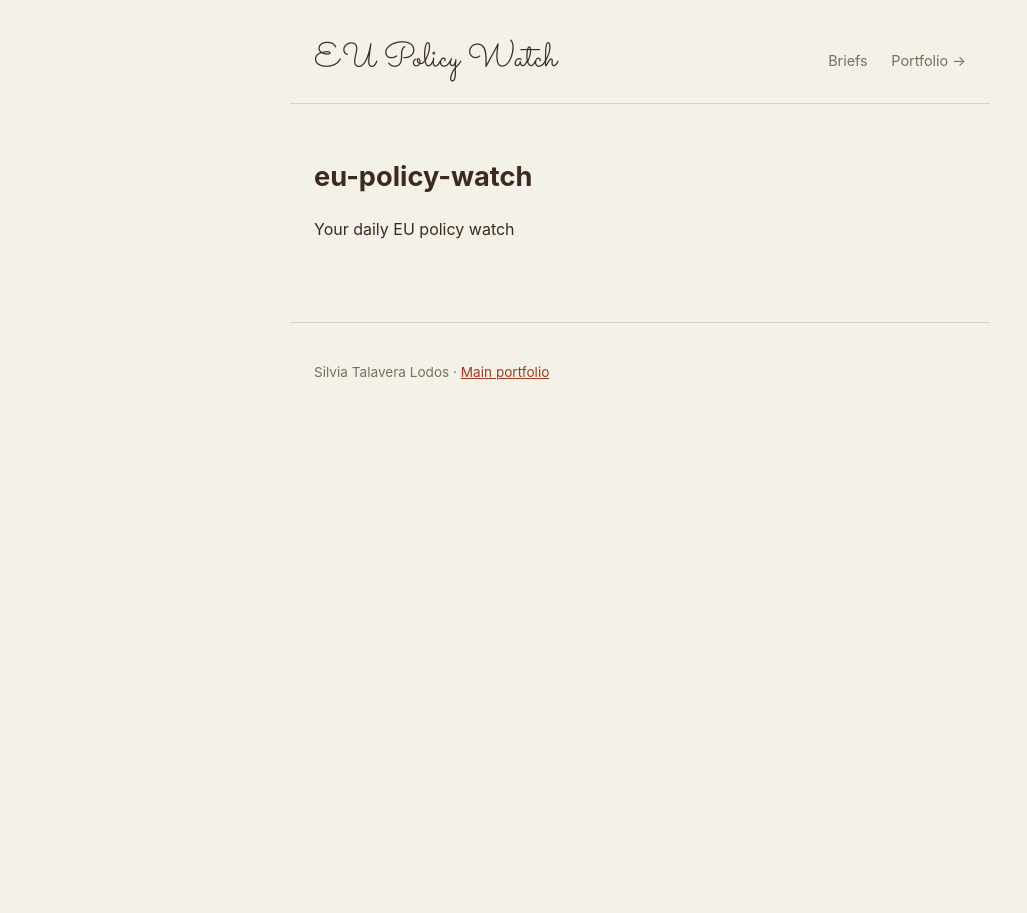
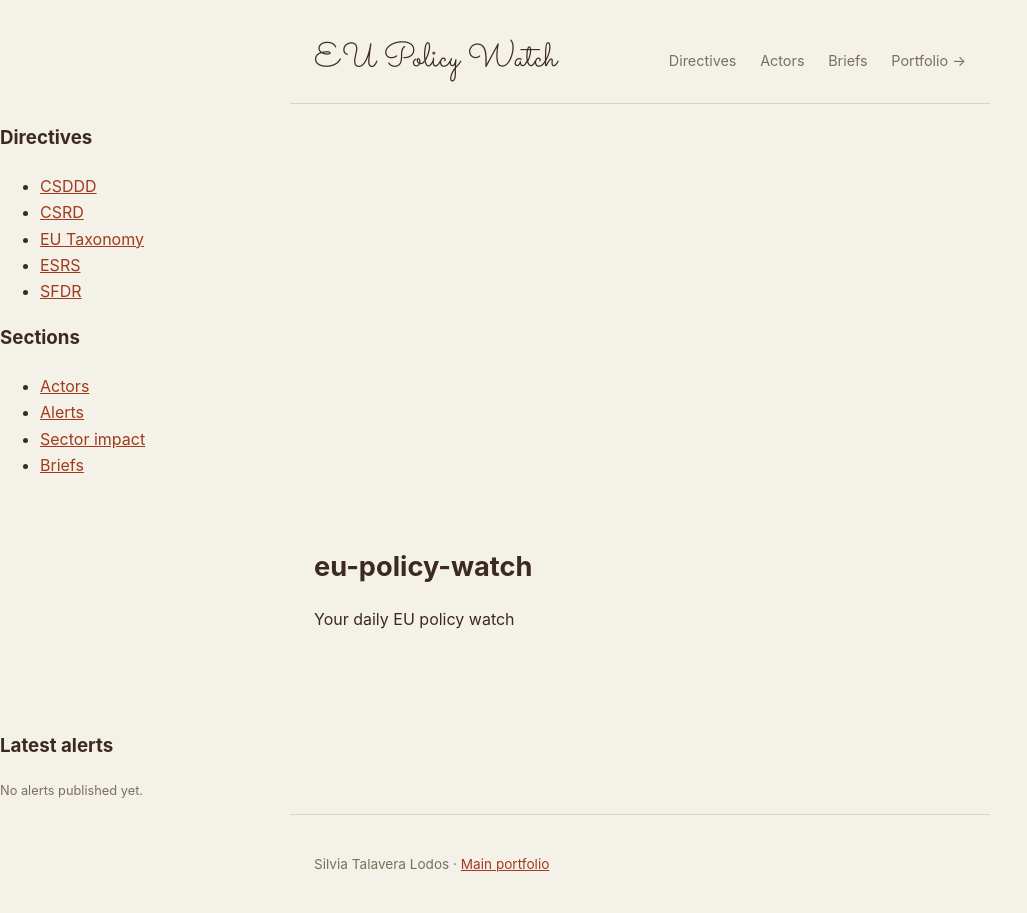
Before and after one commit to stalaveralodos-ux/eu-policy-watch, a Jekyll site: the page built from README.md, in a window 1280 px wide. Shown: the whole page, without its empty margins (0-1027 px from the left). Built offline with Jekyll 4.4.1, drawn with Linux system fonts in a browser that asks for light colours; our own code applies the rules of GitHub Pages for plain Markdown files.

Commit message:
Update default.html

```diff
--- a/_layouts/default.html
+++ b/_layouts/default.html
@@ -6,21 +6,57 @@
   <title>{% if page.title %}{{ page.title }} · {% endif %}EU Policy Watch</title>
   <link rel="preconnect" href="https://fonts.googleapis.com">
   <link rel="preconnect" href="https://fonts.gstatic.com" crossorigin>
-  <link href="https://fonts.googleapis.com/css2?family=Sacramento&display=swap" rel="stylesheet">
+  <link href="https://fonts.googleapis.com/css2?family=Sacramento&family=Inter:wght@400;500;600;700&display=swap" rel="stylesheet">
   <link rel="stylesheet" href="{{ '/assets/css/style.css' | relative_url }}">
 </head>
 <body>
   <header class="site-header">
     <a class="site-title" href="{{ '/' | relative_url }}">EU Policy Watch</a>
     <nav class="site-nav">
+      <a href="{{ '/directives/' | relative_url }}">Directives</a>
+      <a href="{{ '/actors/' | relative_url }}">Actors</a>
       <a href="{{ '/briefs/' | relative_url }}">Briefs</a>
       <a href="https://stalaveralodos-ux.github.io/s.talaveralodos">Portfolio &rarr;</a>
     </nav>
   </header>
 
-  <main class="site-content">
-    {{ content }}
-  </main>
+  <div class="dashboard">
+    <aside class="sidebar">
+      <h3>Directives</h3>
+      <ul>
+        <li><a href="{{ '/directives/csddd/' | relative_url }}">CSDDD</a></li>
+        <li><a href="{{ '/directives/csrd/' | relative_url }}">CSRD</a></li>
+        <li><a href="{{ '/directives/taxonomy/' | relative_url }}">EU Taxonomy</a></li>
+        <li><a href="{{ '/directives/esrs/' | relative_url }}">ESRS</a></li>
+        <li><a href="{{ '/directives/sfdr/' | relative_url }}">SFDR</a></li>
+      </ul>
+      <h3>Sections</h3>
+      <ul>
+        <li><a href="{{ '/actors/' | relative_url }}">Actors</a></li>
+        <li><a href="{{ '/alerts/' | relative_url }}">Alerts</a></li>
+        <li><a href="{{ '/sector-impact/' | relative_url }}">Sector impact</a></li>
+        <li><a href="{{ '/briefs/' | relative_url }}">Briefs</a></li>
+      </ul>
+    </aside>
+
+    <main class="site-content">
+      {{ content }}
+    </main>
+
+    <aside class="rail">
+      <h3>Latest alerts</h3>
+      {% assign recent_alerts = site.pages | where_exp: "p", "p.path contains '/alerts/'" | where_exp: "p", "p.title != nil" | sort: 'date' | reverse %}
+      {% for alert in recent_alerts limit: 5 %}
+        <div class="alert-box">
+          {{ alert.title }}
+          <span class="alert-date">{{ alert.date | date: "%d %b %Y" }}</span>
+        </div>
+      {% endfor %}
+      {% if recent_alerts.size == 0 %}
+        <p style="font-size:0.8rem; color: var(--muted);">No alerts published yet.</p>
+      {% endif %}
+    </aside>
+  </div>
 
   <footer class="site-footer">
     <p>Silvia Talavera Lodos · <a href="https://stalaveralodos-ux.github.io/s.talaveralodos">Main portfolio</a></p>
```
